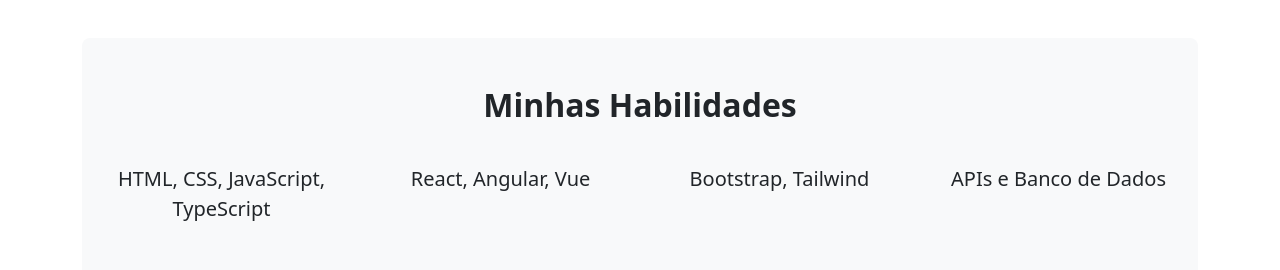
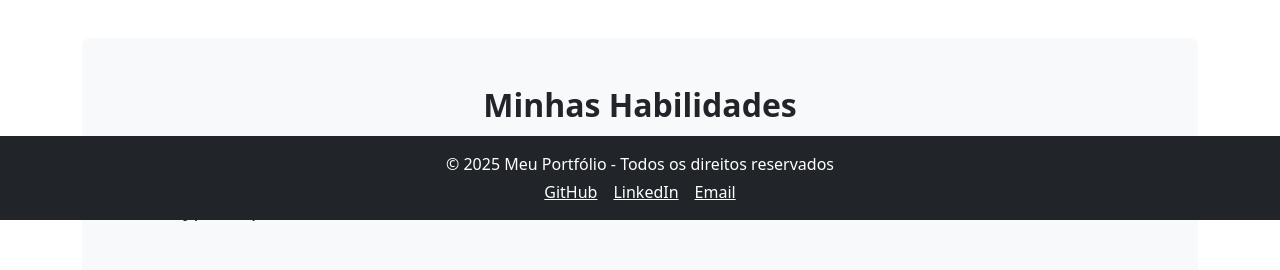
Before and after one commit to RafaelProfMgz/Portifolio-angular, an Angular app: page /home in a window 1280 px wide. Shown: the part 580-850 px from the top of the page. Built offline with nearby package versions, Linux system fonts and the light colour scheme.

Commit message:
Alterado os projetos colocando pt-5 e pb-5 assim como fixando o footer

```diff
--- a/src/app/app.component.html
+++ b/src/app/app.component.html
@@ -41,12 +41,12 @@
   </header>
 
   <!-- Conteúdo dinâmico -->
-  <div class="container mt-5">
+  <div class="container mt-5 mb-5 pb-5">
     <router-outlet></router-outlet>
   </div>
 
   <!-- Footer -->
-  <footer class="bg-dark text-white text-center py-3 mt-auto fixed-end">
+  <footer class="bg-dark text-white text-center py-3 mt-auto fixed-bottom">
     <p class="mb-1">&copy; 2025 Meu Portfólio - Todos os direitos reservados</p>
     <div>
       <a
--- a/src/app/components/home/home.component.html
+++ b/src/app/components/home/home.component.html
@@ -52,7 +52,7 @@
     <div class="container text-center">
       <h2 class="fw-bold mb-4">Meus Projetos</h2>
       <div class="row">
-        <div class="col-md-6">
+        <div class="col-md-6 pt-5 pb-5">
           <div class="card shadow-lg">
             <img
               src="https://portifolioangelrafa.vercel.app/assets/gestao%20web/Capturar.PNG"
@@ -75,7 +75,7 @@
             </div>
           </div>
         </div>
-        <div class="col-md-6">
+        <div class="col-md-6 pt-5 pb-5">
           <div class="card shadow-lg">
             <img
               src="https://portifolioangelrafa.vercel.app/assets/pagejapan/pagejapan.png"
```
